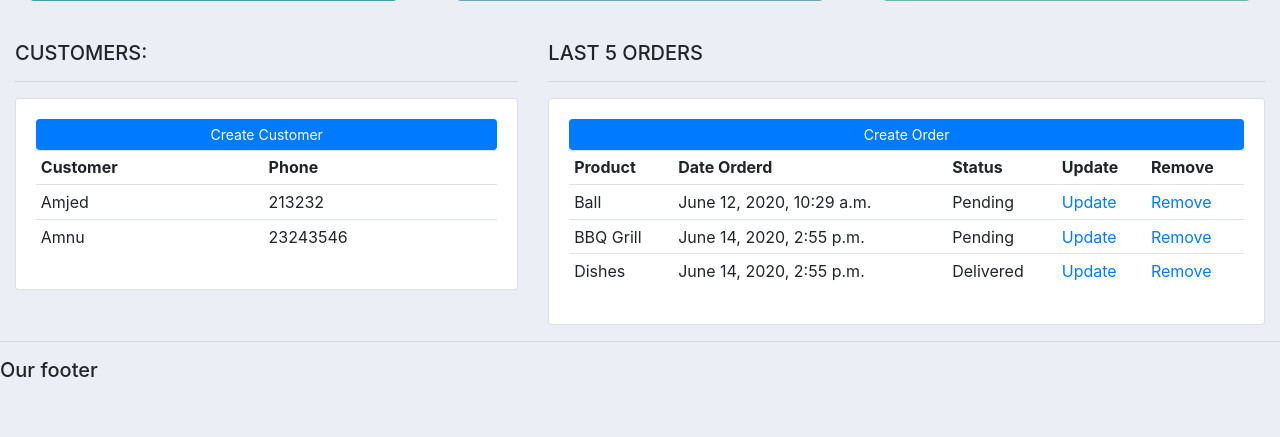
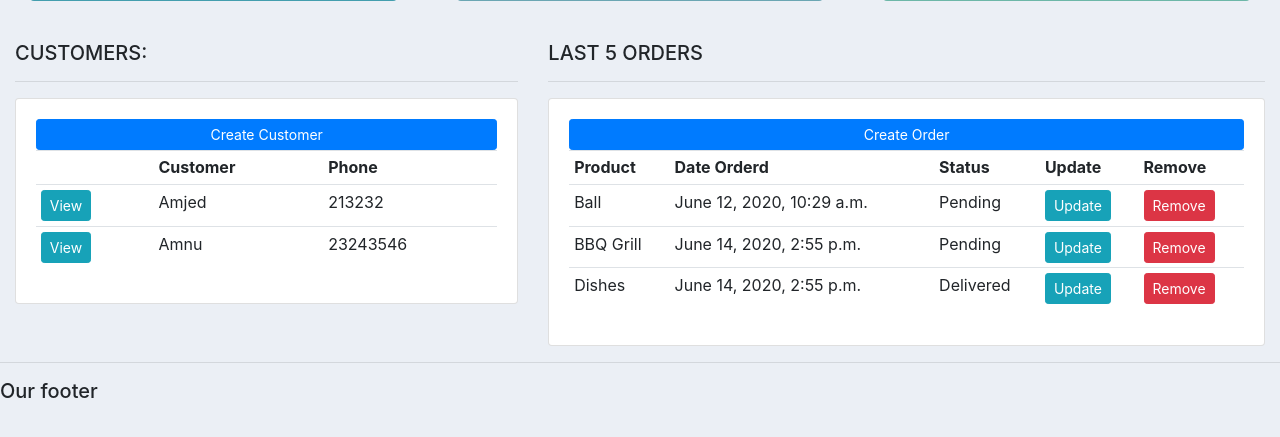
Before and after one commit to amjedsaleel/crm, a Django app: page / in a window 1280 px wide. Shown: the part 231-668 px from the top of the page. Run offline with Django 3.2, Linux system fonts and the light colour scheme; data comes from the database, SQL or seed files in the repository; some libraries are stand-ins or nearby versions.

Commit message:
url updated

```diff
--- a/crm/accounts/templates/accounts/dashboard.html
+++ b/crm/accounts/templates/accounts/dashboard.html
@@ -14,13 +14,14 @@
 			<a class="btn btn-primary  btn-sm btn-block" href="">Create Customer</a>
 			<table class="table table-sm">
 				<tr>
-
+					<th></th>
 					<th>Customer</th>
 					<th>Phone</th>
 				</tr>
 
 				{% for customer in customers %}
 					<tr>
+						<td><a class="btn btn-sm btn-info" href="{% url 'customer' customer.id %}">View</a></td>
 						<td>{{customer.name}}</td>
 						<td>{{customer.phone}}</td>
 					</tr>
@@ -49,8 +50,8 @@
 						<td>{{order.product}}</td>
 						<td>{{order.date_created}}</td>
 						<td>{{order.status}}</td>
-						<td><a href="#">Update</a></td>
-						<td><a href="#">Remove</a></td>
+						<td><a class="btn btn-sm btn-info" href="#">Update</a></td>
+						<td><a class="btn btn-sm btn-danger" href="#">Remove</a></td>
 					</tr>
 				{% endfor %}
 
--- a/crm/accounts/templates/accounts/navbar.html
+++ b/crm/accounts/templates/accounts/navbar.html
@@ -8,10 +8,10 @@
     <div class="collapse navbar-collapse" id="navbarNav">
       <ul class="navbar-nav">
         <li class="nav-item active">
-          <a class="nav-link" href="#">Dashboard</a>
+          <a class="nav-link" href="{% url 'home' %}">Dashboard</a>
         </li>
         <li class="nav-item">
-          <a class="nav-link" href="#">Products</a>
+          <a class="nav-link" href="{% url 'products' %}">Products</a>
         </li>
       </ul>
     </div>
--- a/crm/accounts/urls.py
+++ b/crm/accounts/urls.py
@@ -1,7 +1,7 @@
 from django.urls import path
 from . import views
 urlpatterns = [
-    path('', views.home),
-    path('products/', views.products),
-    path('customer/<str:pk_test>/', views.customer),
+    path('', views.home, name='home'),
+    path('products/', views.products, name='products'),
+    path('customer/<str:pk_test>/', views.customer, name='customer'),
 ]
```
